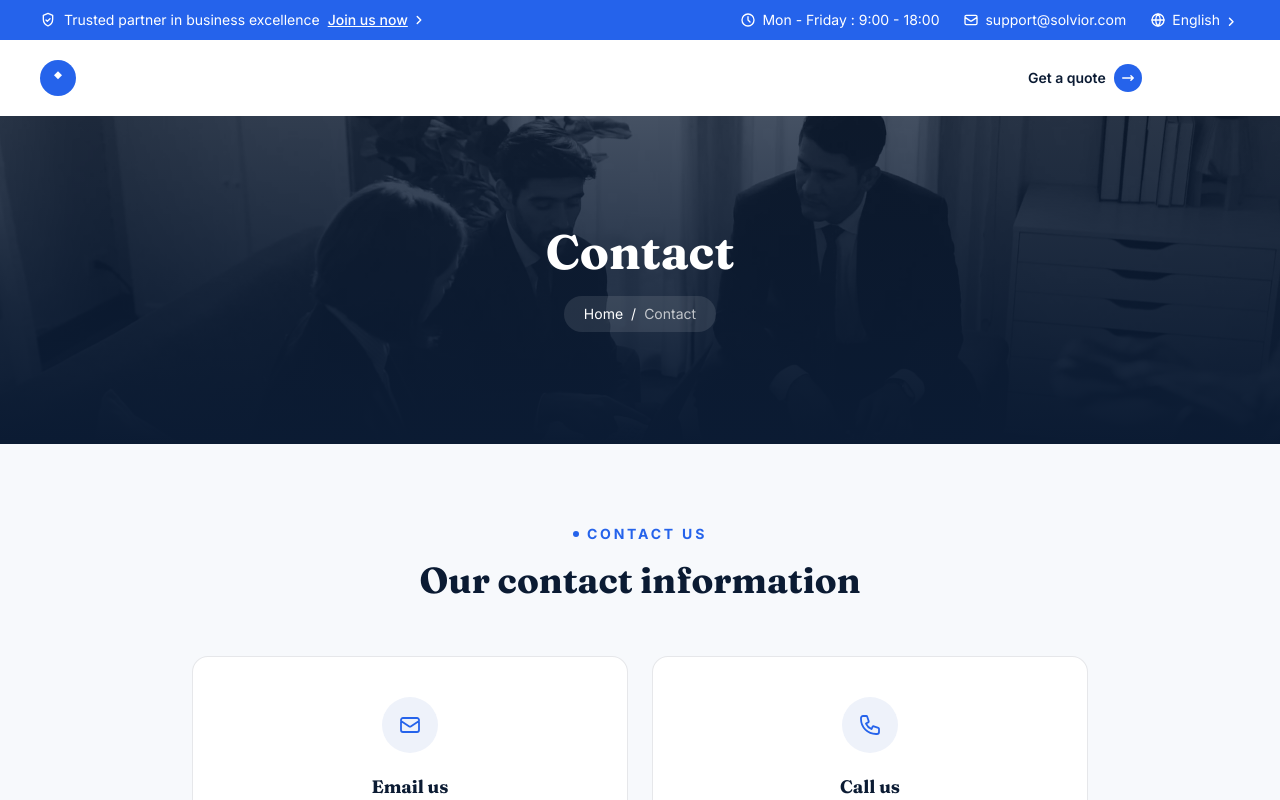
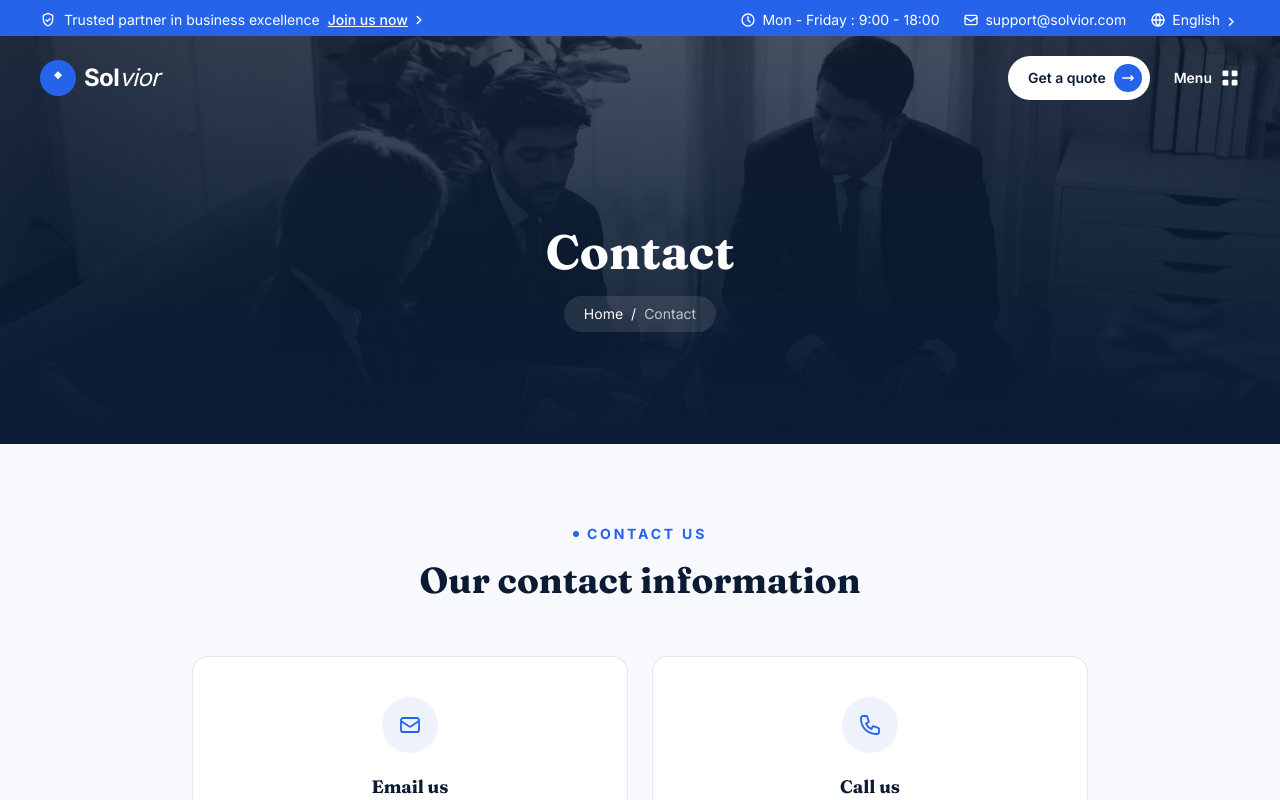
Before and after one commit to maryamiqbal19b-cloud/solvior-home-8, a Next.js app: page /contact in a window 1280 px wide. Shown: the top 800 px of the page. Built offline with nearby package versions, Linux system fonts and the light colour scheme.

Commit message:
Update page.tsx

```diff
--- a/app/contact/page.tsx
+++ b/app/contact/page.tsx
@@ -66,7 +66,10 @@ export default function ContactPage() {
   return (
     <>
       {/* Hero banner with breadcrumb */}
-      <section className="relative bg-[#0B1B33] text-white px-6 md:px-10 py-28 text-center overflow-hidden">
+   <section className="relative bg-[#0B1B33] text-white px-6 md:px-10 py-28 text-center">
+        {/* Image bleeds up behind the transparent navbar (~80px) so the photo
+            is visible through it instead of stopping at the section edge. */}
+        <div className="absolute -top-20 inset-x-0 h-[calc(100%+5rem)]">
           <Image
             src="/pheader-bg.webp"
             alt="Solvior team in a business meeting"
@@ -76,6 +79,7 @@ export default function ContactPage() {
           />
           <div className="absolute inset-0 bg-[#0B1B33]/75" />
           <div className="absolute inset-0 bg-gradient-to-b from-transparent to-[#0B1B33]" />
+        </div>
         <div className="relative">
           <h1 className="font-display text-4xl md:text-5xl font-bold mb-5">Contact</h1>
           <div className="inline-flex items-center gap-2 bg-white/10 rounded-full px-5 py-2 text-sm">
```
Lines whose indentation alone changed are shown as unchanged.
